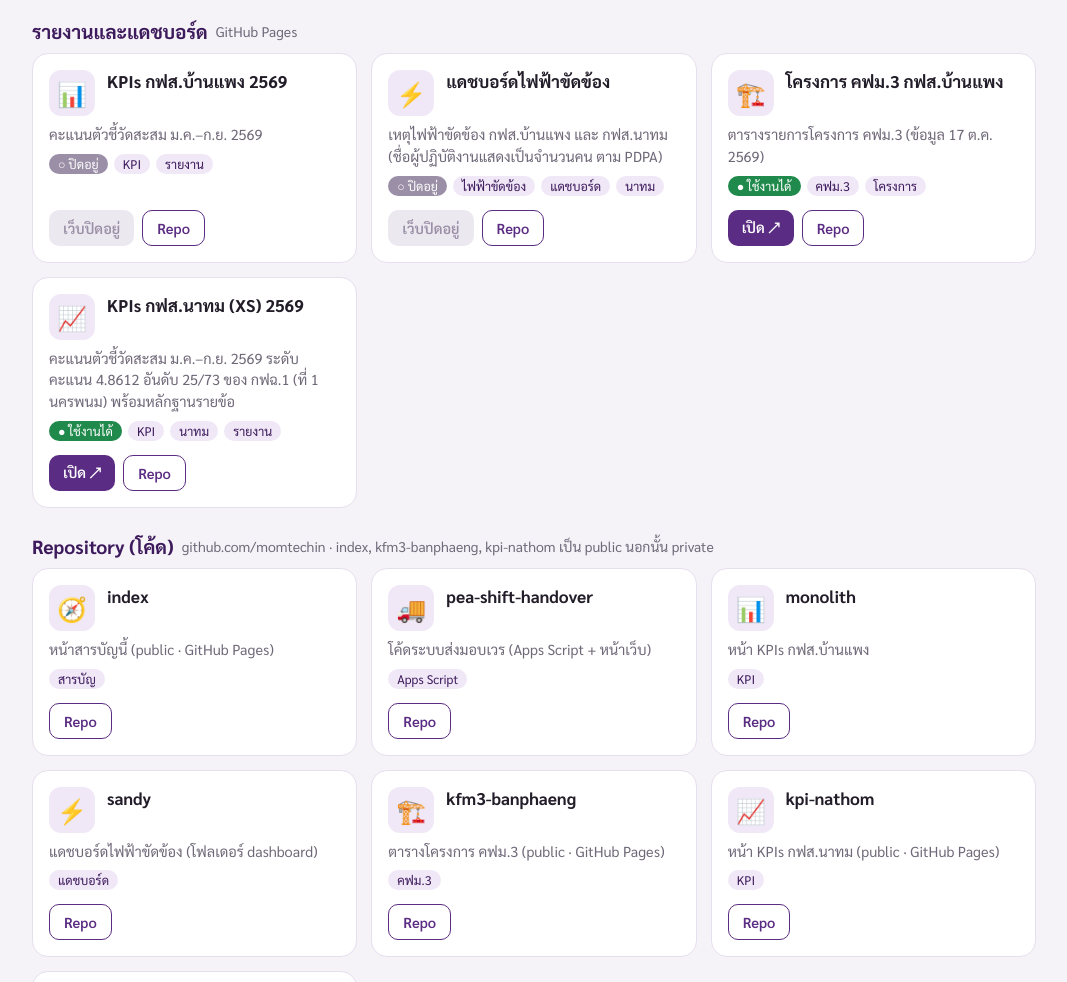
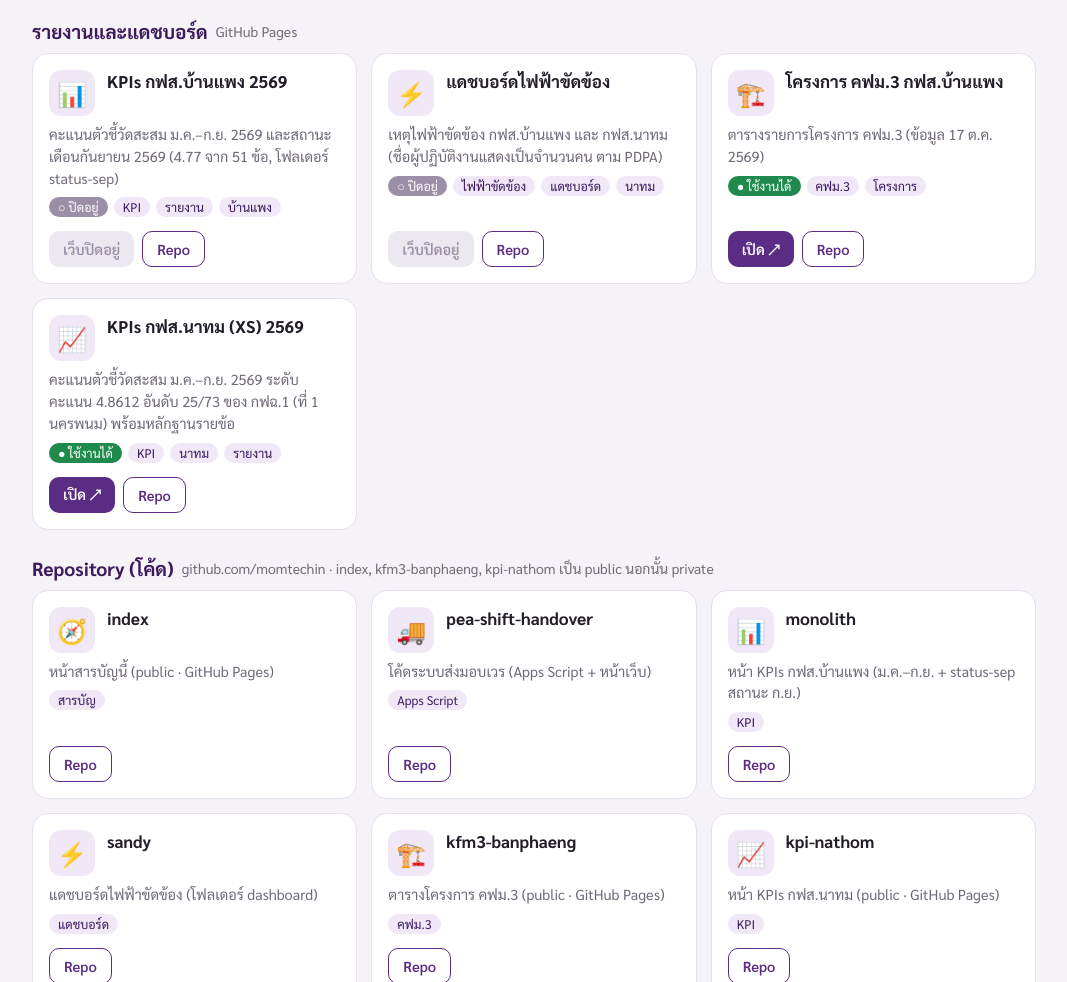
Before and after one commit to momtechin/index, a plain HTML site: page index.html in a window 1280 px wide. Shown: the part 1000-1982 px from the top of the page, without its empty margins (106-1173 px from the left). Drawn offline with Linux system fonts and the light colour scheme.

Commit message:
index: KPIs บ้านแพง เพิ่มสถานะ ก.ย. 2569

```diff
--- a/index.html
+++ b/index.html
@@ -75,7 +75,7 @@ const SECTIONS = [
               ['วิธีเข้าร่วม', 'https://peoplesolar.pea.co.th/join'], ['แบบฟอร์ม walk-in (PDF)', 'https://peoplesolar.pea.co.th/forms/solar-registration-form.pdf'],
               ['คำถามที่พบบ่อย', 'https://peoplesolar.pea.co.th/faq']] } ] },
   { title: 'รายงานและแดชบอร์ด', note: 'GitHub Pages', items: [
-    { icon: '📊', name: 'KPIs กฟส.บ้านแพง 2569', desc: 'คะแนนตัวชี้วัดสะสม ม.ค.–ก.ย. 2569', tags: ['KPI', 'รายงาน'],
+    { icon: '📊', name: 'KPIs กฟส.บ้านแพง 2569', desc: 'คะแนนตัวชี้วัดสะสม ม.ค.–ก.ย. 2569 และสถานะเดือนกันยายน 2569 (4.77 จาก 51 ข้อ, โฟลเดอร์ status-sep)', tags: ['KPI', 'รายงาน', 'บ้านแพง'],
       live: false, web: PAGES + 'monolith/', repo: 'monolith' },
     { icon: '⚡', name: 'แดชบอร์ดไฟฟ้าขัดข้อง', desc: 'เหตุไฟฟ้าขัดข้อง กฟส.บ้านแพง และ กฟส.นาทม (ชื่อผู้ปฏิบัติงานแสดงเป็นจำนวนคน ตาม PDPA)',
       tags: ['ไฟฟ้าขัดข้อง', 'แดชบอร์ด', 'นาทม'], live: false, web: PAGES + 'sandy/dashboard/', repo: 'sandy' },
@@ -86,7 +86,7 @@ const SECTIONS = [
   { title: 'Repository (โค้ด)', note: 'github.com/momtechin · index, kfm3-banphaeng, kpi-nathom เป็น public นอกนั้น private', items: [
     { icon: '🧭', name: 'index', desc: 'หน้าสารบัญนี้ (public · GitHub Pages)', tags: ['สารบัญ'], repo: 'index' },
     { icon: '🚚', name: 'pea-shift-handover', desc: 'โค้ดระบบส่งมอบเวร (Apps Script + หน้าเว็บ)', tags: ['Apps Script'], repo: 'pea-shift-handover' },
-    { icon: '📊', name: 'monolith', desc: 'หน้า KPIs กฟส.บ้านแพง', tags: ['KPI'], repo: 'monolith' },
+    { icon: '📊', name: 'monolith', desc: 'หน้า KPIs กฟส.บ้านแพง (ม.ค.–ก.ย. + status-sep สถานะ ก.ย.)', tags: ['KPI'], repo: 'monolith' },
     { icon: '⚡', name: 'sandy', desc: 'แดชบอร์ดไฟฟ้าขัดข้อง (โฟลเดอร์ dashboard)', tags: ['แดชบอร์ด'], repo: 'sandy' },
     { icon: '🏗️', name: 'kfm3-banphaeng', desc: 'ตารางโครงการ คฟม.3 (public · GitHub Pages)', tags: ['คฟม.3'], repo: 'kfm3-banphaeng' },
     { icon: '📈', name: 'kpi-nathom', desc: 'หน้า KPIs กฟส.นาทม (public · GitHub Pages)', tags: ['KPI'], repo: 'kpi-nathom' },
```
